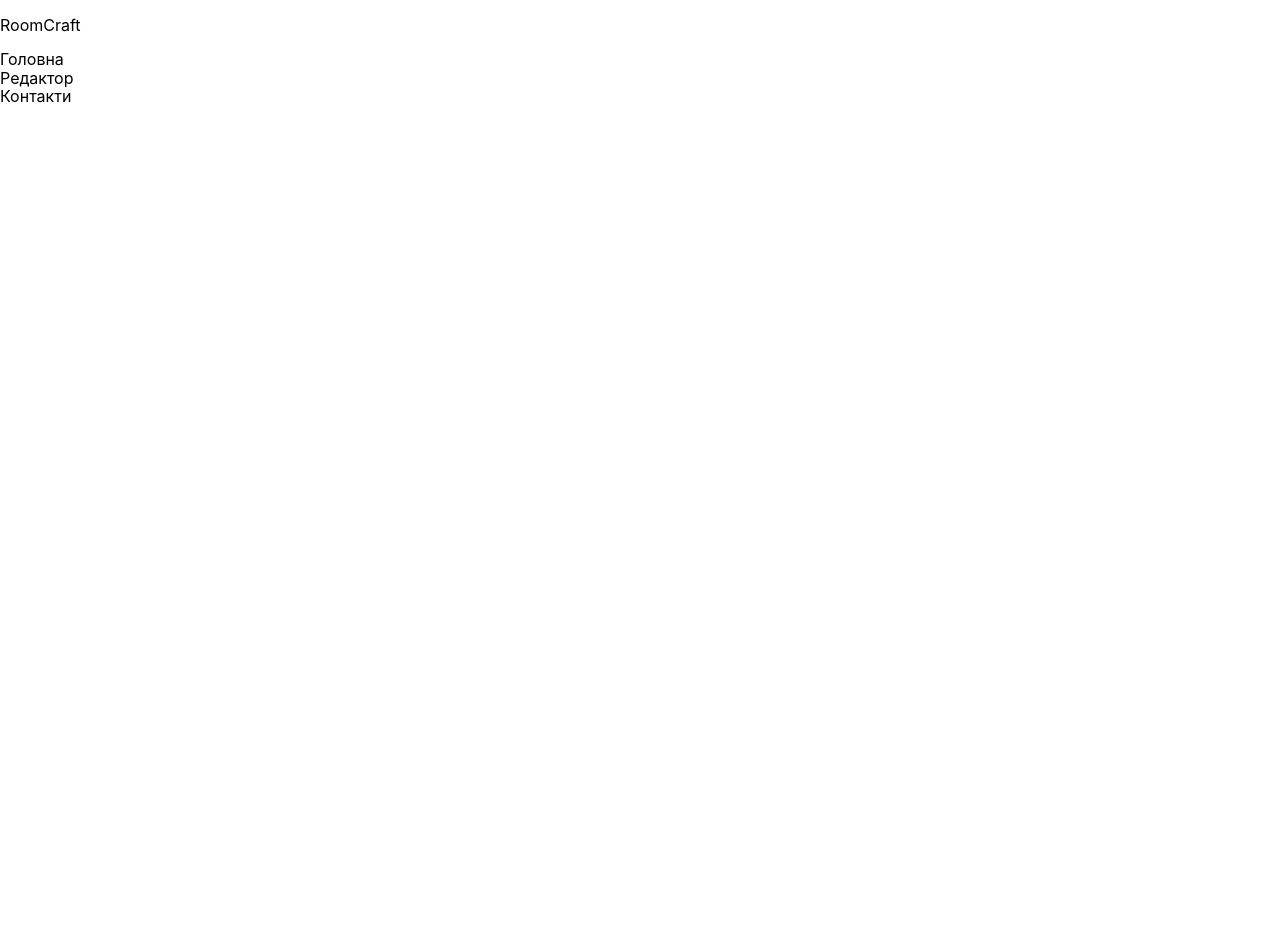
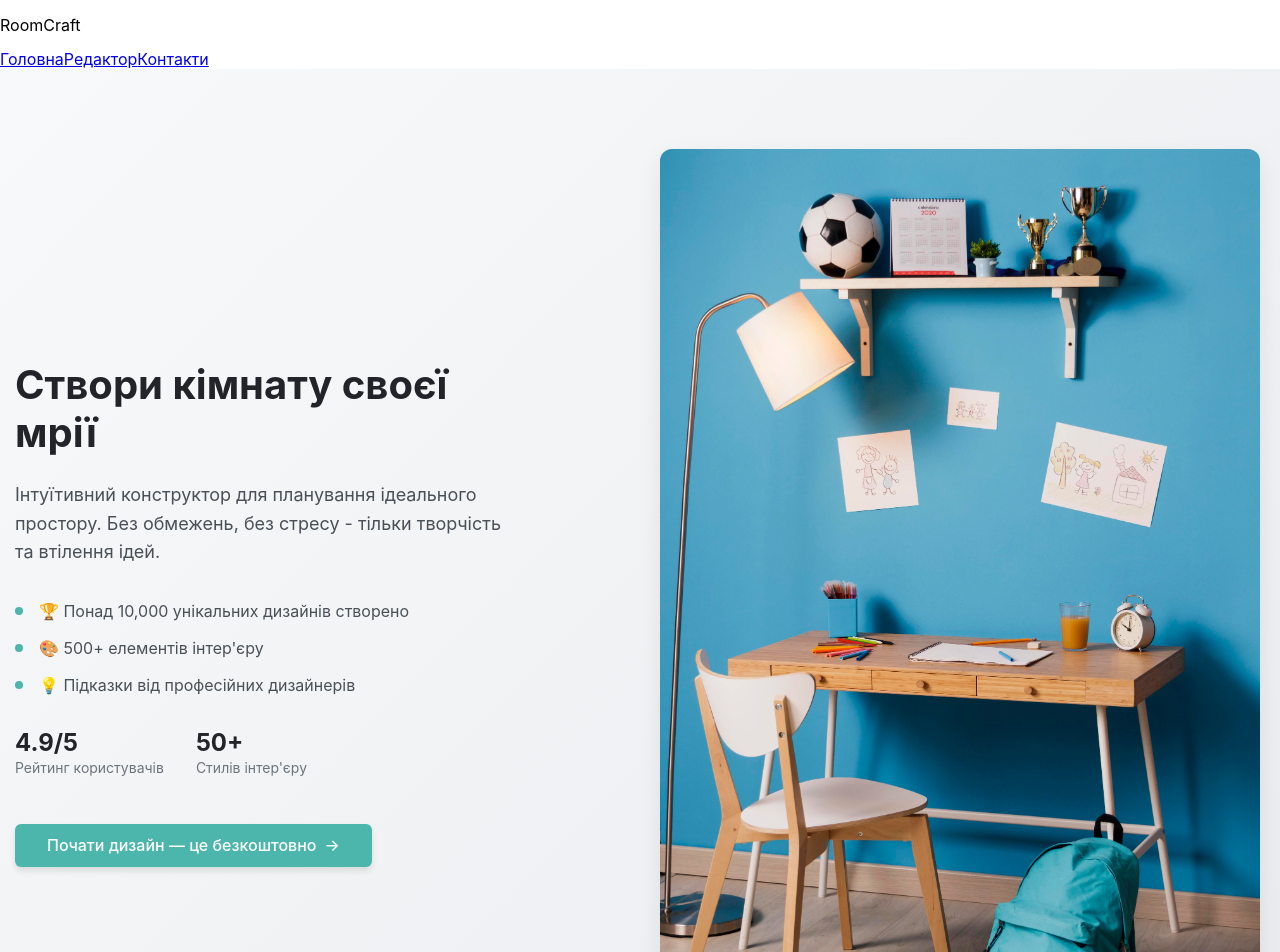
Before and after one commit to Pan-Artur/room-craft, a React (Create React App) app: page / in a window 1280 px wide. Shown: the top 952 px of the page. Before the commit the page ends 800 px from the top, so only its background shows below. Built offline with nearby package versions, Linux system fonts and the light colour scheme.

Commit message:
addition hero and routes

```diff
--- a/package.json
+++ b/package.json
@@ -3,6 +3,7 @@
   "version": "0.1.0",
   "private": true,
   "dependencies": {
+    "@reduxjs/toolkit": "^2.8.2",
     "@testing-library/dom": "^10.4.1",
     "@testing-library/jest-dom": "^6.6.4",
     "@testing-library/react": "^16.3.0",
@@ -10,6 +11,8 @@
     "normalize.css": "^8.0.1",
     "react": "^19.1.0",
     "react-dom": "^19.1.0",
+    "react-redux": "^9.2.0",
+    "react-router-dom": "^7.7.1",
     "react-scripts": "5.0.1",
     "styled-components": "^6.1.19",
     "web-vitals": "^2.1.4"
--- a/src/App.js
+++ b/src/App.js
@@ -1,9 +1,23 @@
+import { BrowserRouter as Router, Routes, Route } from 'react-router-dom';
+import { Header } from './components/Header/Header';
+import { Footer } from './components/Footer/Footer';
+
 import { Main } from './pages/Main/Main';
+import { Build } from './pages/Build/Build';
+import { Contacts } from './pages/Contacts/Contacts';
 
 export const App = () => {
   return (
-    <div className="App">
-      <Main />
-    </div>
+    <Router>
+      <div className="App">
+        <Header />
+        <Routes>
+          <Route path="/" element={<Main />}>Головна</Route>
+          <Route path="/build" element={<Build />}>Редактор</Route>
+          <Route path="/contacts" element={<Contacts />}>Контакти</Route>
+        </Routes>
+        <Footer />
+      </div>
+    </Router>
   );
 }
--- /dev/null
+++ b/src/components/Container/Container.jsx
@@ -0,0 +1,5 @@
+import { StyledContainer } from "./StyledContainer";
+
+export const Container = ({ className, children }) => {
+  return <StyledContainer className={className}>{children}</StyledContainer>;
+};
--- /dev/null
+++ b/src/components/Container/StyledContainer.js
@@ -0,0 +1,18 @@
+import styled from 'styled-components';
+
+export const StyledContainer = styled.div`
+  width: 100%;
+  margin-left: auto;
+  margin-right: auto;
+  padding-left: 15px;
+  padding-right: 15px;
+  max-width: 440px;
+
+  @media screen and (min-width: 768px) {
+    max-width: 768px;
+  }
+
+  @media screen and (min-width: 1200px) {
+    max-width: 1320px;
+  }
+`;
--- a/src/components/Header/Header.jsx
+++ b/src/components/Header/Header.jsx
@@ -1,21 +1,17 @@
-import { Logo, List, Item, Link } from "./styles/Header.styled";
+import { Link } from 'react-router-dom';
+
+import { Logo, List } from "./styles/Header.styled";
 
 export const Header = () => {
   return (
-    <>
+    <header>
       <Logo>RoomCraft</Logo>
 
       <List>
-        <Item>
-          <Link>Головна</Link>
-        </Item>
-        <Item>
-          <Link>Редактор</Link>
-        </Item>
-        <Item>
-          <Link>Контакти</Link>
-        </Item>
+        <Link to="/">Головна</Link>
+        <Link to="/build">Редактор</Link>
+        <Link to="/contacts">Контакти</Link>
       </List>
-    </>
+    </header>
   );
 }
--- a/src/components/Header/styles/Header.styled.js
+++ b/src/components/Header/styles/Header.styled.js
@@ -4,7 +4,7 @@ import styled from "styled-components";
 
 export const Logo = styled.p``;
 
-export const List = styled.ul``;
+export const List = styled.nav``;
 
 export const Item = styled.li``;
 
--- a/src/pages/Build/Build.jsx
+++ b/src/pages/Build/Build.jsx
@@ -1,11 +1,9 @@
-import { Header } from "../../components/Header/Header";
-import { Footer } from "../../components/Footer/Footer";
+
 
 export const Build = () => {
   return (
-    <>
-      <Header />
-      <Footer />
-    </>
+    <main>
+
+    </main>
   );
 };
--- a/src/pages/Contacts/Contacts.jsx
+++ b/src/pages/Contacts/Contacts.jsx
@@ -1,11 +1,9 @@
-import { Header } from "../../components/Header/Header";
-import { Footer } from "../../components/Footer/Footer";
+
 
 export const Contacts = () => {
   return (
-    <>
-      <Header />
-      <Footer />
-    </>
+    <main>
+
+    </main>
   );
 };
--- /dev/null
+++ b/src/pages/Main/Hero/Hero.jsx
@@ -0,0 +1,61 @@
+import { useNavigate } from 'react-router-dom';
+import { Container } from "../../../components/Container/Container";
+import HeroImage from "../../../assets/images/HeroImage.webp";
+import {
+  StyledHero,
+  HeroGrid,
+  ContentColumn,
+  ImageColumn,
+  Title,
+  Subtitle,
+  CTAButton,
+  FeaturesList,
+  FeatureItem,
+  StatsWrapper,
+  StatItem
+} from './StyledHero';
+
+export const Hero = () => {
+  const navigate = useNavigate();
+
+  return (
+    <StyledHero>
+      <Container>
+        <HeroGrid>
+          <ContentColumn>
+            <Title>Створи кімнату своєї мрії</Title>
+            <Subtitle>
+              Інтуїтивний конструктор для планування ідеального простору.
+              Без обмежень, без стресу - тільки творчість та втілення ідей.
+            </Subtitle>
+
+            <FeaturesList>
+              <FeatureItem>🏆 Понад 10,000 унікальних дизайнів створено</FeatureItem>
+              <FeatureItem>🎨 500+ елементів інтер'єру</FeatureItem>
+              <FeatureItem>💡 Підказки від професійних дизайнерів</FeatureItem>
+            </FeaturesList>
+
+            <StatsWrapper>
+              <StatItem>
+                <span>4.9/5</span>
+                <p>Рейтинг користувачів</p>
+              </StatItem>
+              <StatItem>
+                <span>50+</span>
+                <p>Стилів інтер'єру</p>
+              </StatItem>
+            </StatsWrapper>
+
+            <CTAButton onClick={() => navigate('/build')}>
+              Почати дизайн — це безкоштовно
+            </CTAButton>
+          </ContentColumn>
+
+          <ImageColumn>
+            <img src={HeroImage} alt="Приклад дизайну кімнати" />
+          </ImageColumn>
+        </HeroGrid>
+      </Container>
+    </StyledHero>
+  );
+};
--- /dev/null
+++ b/src/pages/Main/Hero/StyledHero.js
@@ -0,0 +1,131 @@
+import styled from "styled-components";
+
+export const StyledHero = styled.section`
+  padding: 80px 0;
+  background: linear-gradient(135deg, #f8f9fa 0%, #e9ecef 100%);
+`;
+
+export const HeroGrid = styled.div`
+  display: grid;
+  grid-template-columns: 1fr 1fr;
+  gap: 40px;
+  align-items: center;
+
+  @media (max-width: 768px) {
+    grid-template-columns: 1fr;
+  }
+`;
+
+export const ContentColumn = styled.div`
+  max-width: 500px;
+`;
+
+export const ImageColumn = styled.div`
+  img {
+    width: 100%;
+    max-width: 600px;
+    border-radius: 12px;
+    box-shadow: 0 8px 24px rgba(0, 0, 0, 0.08);
+  }
+`;
+
+export const Title = styled.h1`
+  font-size: 40px;
+  color: #212529;
+  margin-bottom: 24px;
+  line-height: 1.2;
+
+  @media (max-width: 576px) {
+    font-size: 32px;
+  }
+`;
+
+export const Subtitle = styled.p`
+  font-size: 18px;
+  color: #495057;
+  margin-bottom: 32px;
+  line-height: 1.6;
+`;
+
+export const FeaturesList = styled.ul`
+  margin: 32px 0;
+  padding: 0;
+  list-style: none;
+`;
+
+export const FeatureItem = styled.li`
+  margin-bottom: 12.8px;
+  padding-left: 24px;
+  position: relative;
+  font-size: 16px;
+  color: #495057;
+  line-height: 24px;
+
+  &::before {
+    content: '';
+    position: absolute;
+    left: 0;
+    top: 8px;
+    width: 8px;
+    height: 8px;
+    border-radius: 50%;
+    background-color: #4db6ac;
+  }
+`;
+
+export const StatsWrapper = styled.div`
+  display: flex;
+  gap: 32px;
+  margin: 32px 0;
+`;
+
+export const StatItem = styled.div`
+  span {
+    font-size: 24px;
+    font-weight: 700;
+    color: #212529;
+    display: block;
+  }
+
+  p {
+    margin: 4px 0 0;
+    font-size: 14px;
+    color: #6c757d;
+  }
+`;
+
+export const CTAButton = styled.button`
+  padding: 12px 32px;
+  background: #4db6ac;
+  color: white;
+  border: none;
+  border-radius: 6px;
+  font-size: 16px;
+  font-weight: 500;
+  cursor: pointer;
+  transition: all 300ms ease;
+  box-shadow: 0 4px 6px rgba(0, 0, 0, 0.1);
+  margin-top: 16px;
+  position: relative;
+  overflow: hidden;
+
+  &::after {
+    content: '→';
+    margin-left: 8px;
+    transition: transform 300ms ease;
+  }
+
+  &:hover {
+    background: #3da89e;
+    transform: translateY(-2px);
+    box-shadow: 0 6px 8px rgba(0, 0, 0, 0.15);
+  }
+
+  &:hover::after {
+    transform: translateX(4px);
+  }
+
+  &:active {
+    transform: translateY(0);
+  }
+`;
--- a/src/pages/Main/Main.jsx
+++ b/src/pages/Main/Main.jsx
@@ -1,11 +1,9 @@
-import { Header } from "../../components/Header/Header";
-import { Footer } from "../../components/Footer/Footer";
+import { Hero } from "./Hero/Hero";
 
 export const Main = () => {
   return (
-    <>
-      <Header />
-      <Footer />
-    </>
+    <main>
+      <Hero />
+    </main>
   );
 };
```
Also changed, not shown: src/assets/images/HeroImage.webp (added), 1 other file (tests, documents, lock files or other folders).
